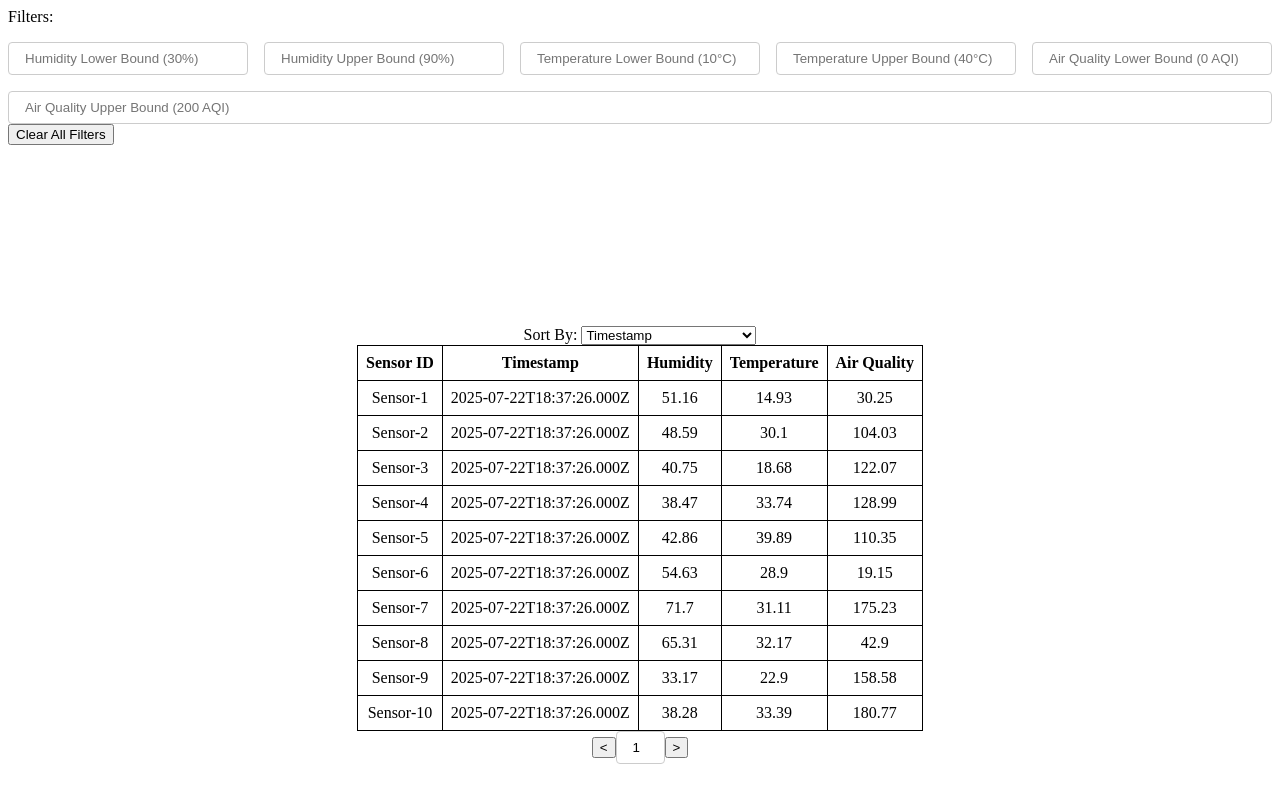
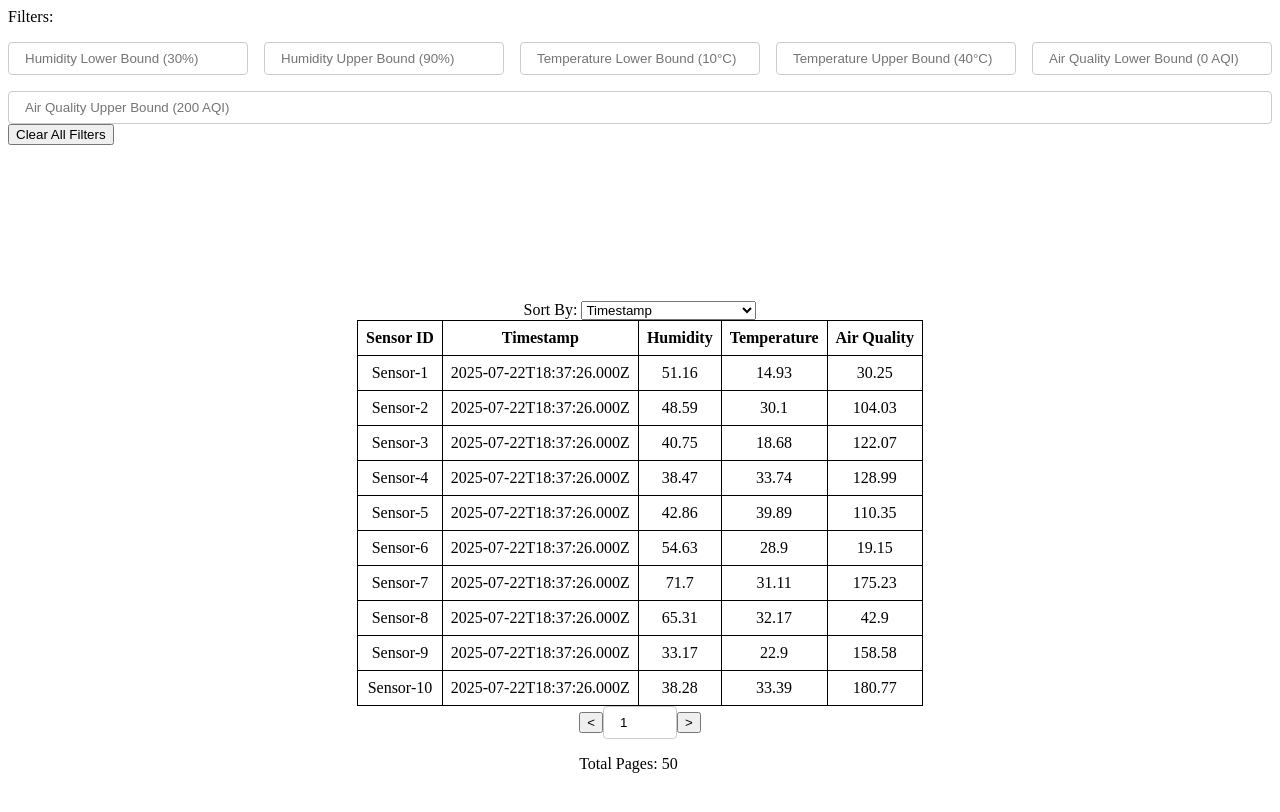
Before and after one commit to ramymina12/jitto-challenge, a React (Vite) app: page / in a window 1280 px wide. Shown: the top 812 px of the page. Built offline with nearby package versions, Linux system fonts and the light colour scheme.

Commit message:
Finished documentation.

```diff
--- a/src/Dashboard.tsx
+++ b/src/Dashboard.tsx
@@ -1,6 +1,7 @@
 import { useEffect, useState } from "react";
 import SimulateRealTimeData from "./SimulateRealTimeData";
 
+// Create an interface of the object's data type for the sensor's data.
 interface MyDataType {
     sensorId: string;
     timestamp: string;
@@ -10,6 +11,9 @@ interface MyDataType {
 }
 
 const Dashboard = () => {
+    // Create a few state variables.
+    // data is used to hold the full list of sensor data that is accumulated over time while
+    // dataToDisplay is used to hold the currently filtered, sorted, and/or paginated data for display.
     const [data, setData] = useState<MyDataType[]>([]);
     const [dataToDisplay, setDataToDisplay] = useState<MyDataType[]>([]);
     const [sortOrder, setSortOrder] = useState("Timestamp");
@@ -20,20 +24,27 @@ const Dashboard = () => {
     const [airQualityLowerBound, setAirQualityLowerBound] = useState("");
     const [airQualityUpperBound, setAirQualityUpperBound] = useState("");
     const [currentPage, setCurrentPage] = useState(1);
+    const [totalPages, setTotalPages] = useState(0);
 
+    // Simulate incoming sensor data every second and append it to the current data.
     useEffect(() => {
         const stopSimulation = SimulateRealTimeData(
             100,
             1000,
             (updates: MyDataType[]) => {
                 setData((data) => [...updates, ...data]);
+                setTotalPages(totalPages + 10);
             }
         );
         return () => stopSimulation();
-    }, []);
+    }, [totalPages]);
 
     useEffect(() => {
+        // Create a filter function for humidity
         function filterByHumidity(obj: MyDataType) {
+            // We first check to make sure that the user inputs a valid input (a number)
+            // so that it does not mess up the data that is shown. We then return whether
+            // or not <obj>.humidity is within the upper and lower bounds of the humidity.
             if (!humidityLowerBound) {
                 if (Number.isNaN(Number(humidityUpperBound))) {
                     setHumidityUpperBound("");
@@ -66,9 +77,12 @@ const Dashboard = () => {
             }
         }
 
+        // Create a filter function for temperature
         function filterByTemperature(obj: MyDataType) {
+            // We first check to make sure that the user inputs a valid input (a number)
+            // so that it does not mess up the data that is shown. We then return whether
+            // or not <obj>.temperature is within the upper and lower bounds of the temperature.
             if (!temperatureLowerBound) {
-                // if empty string
                 if (Number.isNaN(Number(temperatureUpperBound))) {
                     setTemperatureUpperBound("");
                 } else {
@@ -100,7 +114,11 @@ const Dashboard = () => {
             }
         }
 
+        // Create a filter function for air quality
         function filterByAirQuality(obj: MyDataType) {
+            // We first check to make sure that the user inputs a valid input (a number)
+            // so that it does not mess up the data that is shown. We then return whether
+            // or not <obj>.temperature is within the upper and lower bounds of the temperature.
             if (!airQualityLowerBound) {
                 if (Number.isNaN(Number(airQualityUpperBound))) {
                     setAirQualityUpperBound("");
@@ -133,8 +151,8 @@ const Dashboard = () => {
             }
         }
 
+        // We sort the data based on the selected sort order from the user.
         let newData = [...data];
-        console.log(newData);
         if (sortOrder === "Humidity: Ascending") {
             newData.sort((a, b) => a.humidity - b.humidity);
         } else if (sortOrder === "Humidity: Descending") {
@@ -149,6 +167,7 @@ const Dashboard = () => {
             newData.sort((a, b) => b.airQuality - a.airQuality);
         }
 
+        // We filter the data based on the applied filters by the user.
         const humidityFilterNotActive =
             !humidityLowerBound && !humidityUpperBound;
         const temperatureFilterNotActive =
@@ -338,12 +357,21 @@ const Dashboard = () => {
                         className="page-display"
                         value={currentPage}
                         onChange={(e) => {
-                            setCurrentPage(Number(e.target.value));
+                            if (e.target.value === "") {
+                                setCurrentPage(0);
+                            } else {
+                                const num = Number(e.target.value);
+                                if (!Number.isNaN(num) && num > 0) {
+                                    setCurrentPage(num);
+                                }
+                            }
                         }}
                     />
+
                     <button onClick={() => setCurrentPage(currentPage + 1)}>
                         &gt;
                     </button>
+                    <p>Total Pages: {totalPages}</p>
                 </nav>
             </div>
         </div>
--- a/src/app.css
+++ b/src/app.css
@@ -1,7 +1,3 @@
-body {
-    overflow: hidden;
-}
-
 .container {
     display: flex;
     align-items: center;
@@ -37,5 +33,5 @@ td {
 }
 
 .page-display {
-    width: 15px;
+    width: 40px;
 }
```
